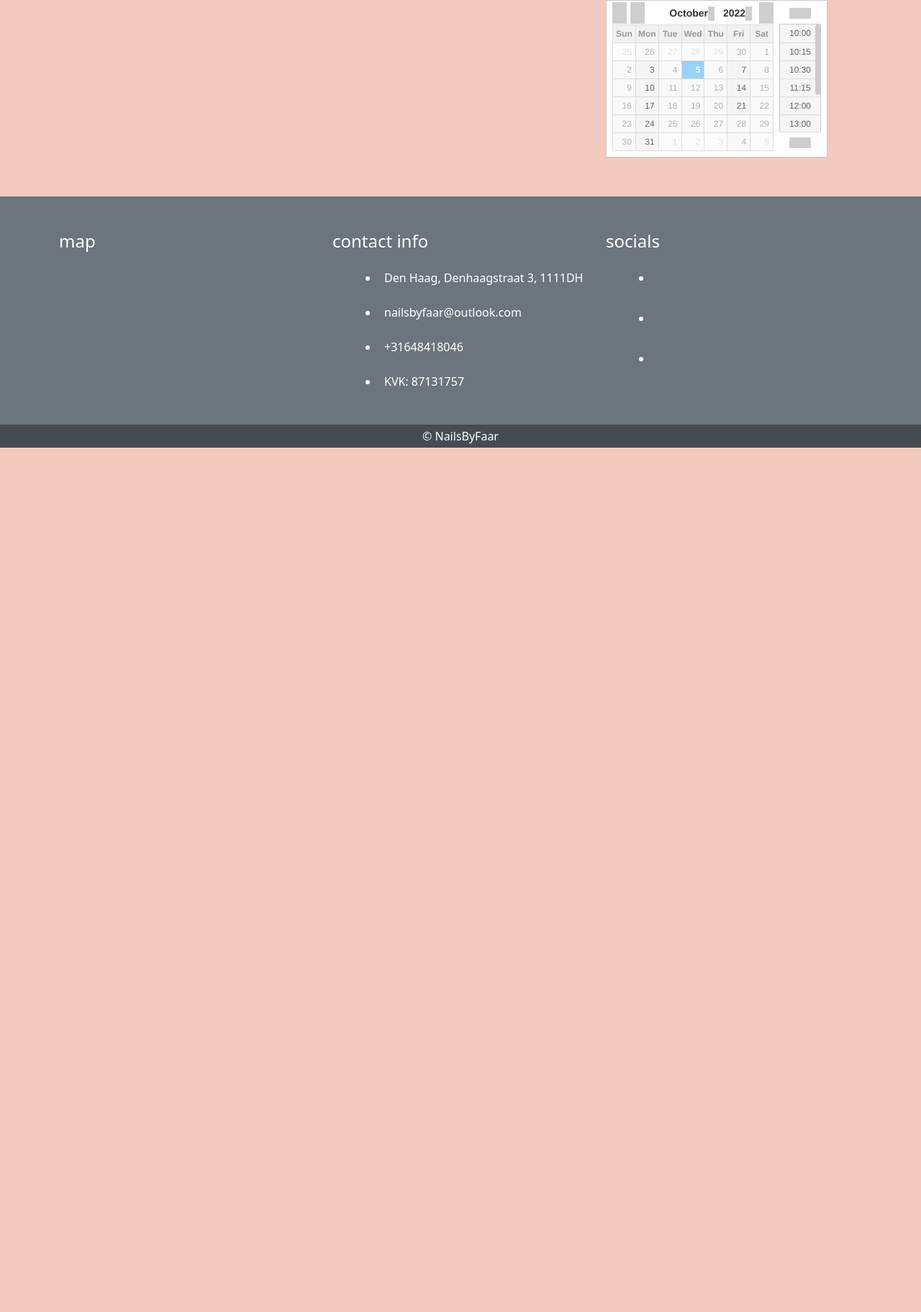
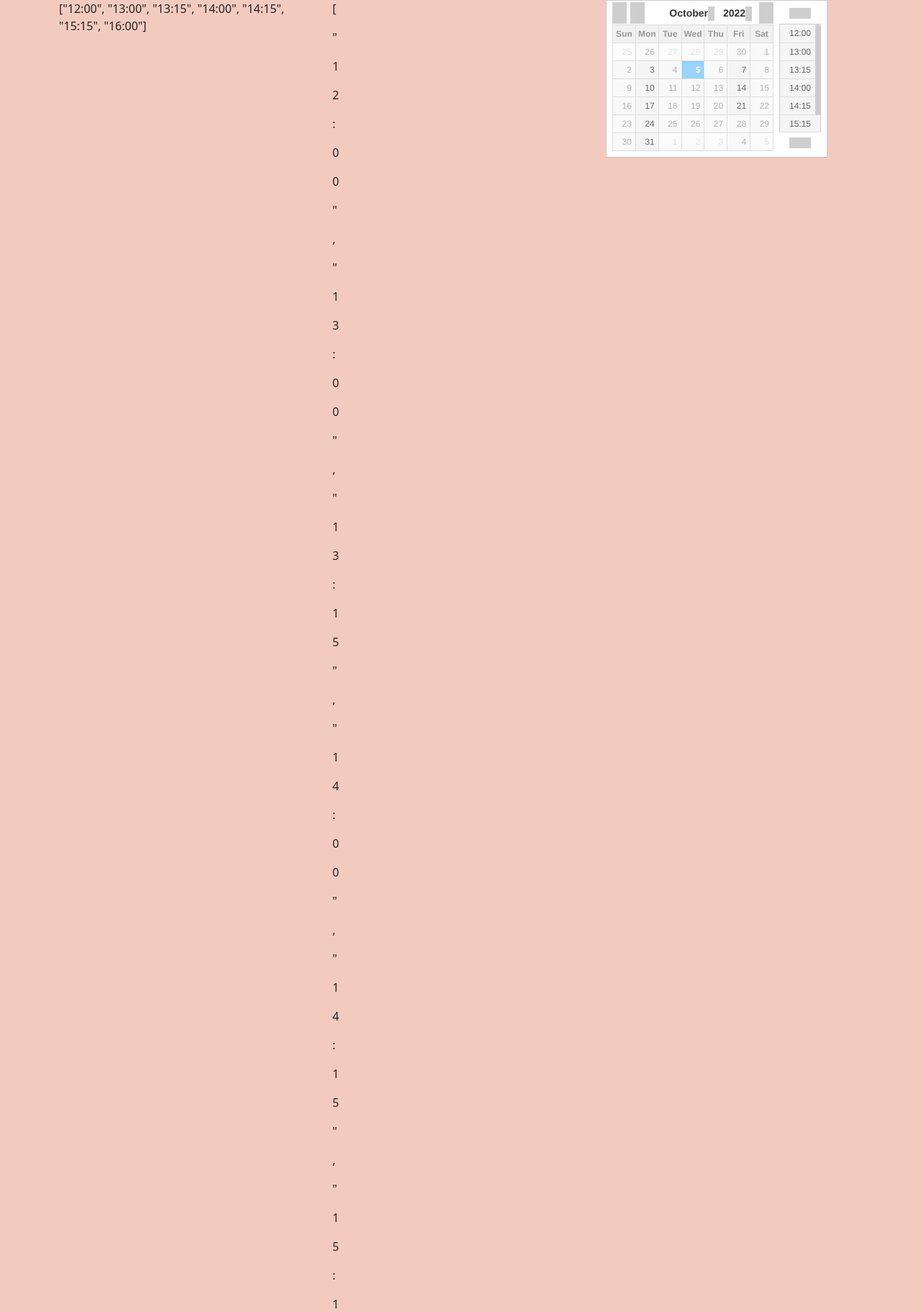
Before and after one commit to DOdrums/PortfolioProjectFour, a Django app: page /book in a window 1280 px wide. Shown: the part 112-1935 px from the top of the page at 72% size. Before the commit the page ends 734 px from the top, so only its background shows below. Run offline with Django 3.2, Linux system fonts and the light colour scheme; data comes from the database, SQL or seed files in the repository; both versions use the stored data as it was after the commit; some libraries are stand-ins or nearby versions; grey boxes are pictures that could not be loaded.

Commit message:
Changes in models, views, admin, datpicker, book: - tweak planning model - add view for passing allow_times to datepicker - display planning model in admin - make times variable in book.html stemming from planning model - use times variable for datepicker

```diff
--- a/salon/models.py
+++ b/salon/models.py
@@ -13,5 +13,5 @@ class Treatment(models.Model):
     display = models.BooleanField(default=False)
 
 class Planning(models.Model):
-    validate_times = RegexValidator(r'^(?:[01]\d|2[1-3]):[0-5]\d(?::[0-5]\d)?(?:,(?:[01]\d|2[1-3]):[0-5]\d(?::[0-5]\d)?)*$', 'Please enter comma seperated times, like so: 12:00, 13:15')
+    validate_times = RegexValidator(r'^(?:[01]\d|2[1-3]):[0-5]\d(?::[0-5]\d)?(?:,(?:[01]\d|2[1-3]):[0-5]\d(?::[0-5]\d)?)*$', 'Please enter comma seperated times, without spaces, like so: 12:00,13:15')
     allow_times = models.TextField(default="", validators=[validate_times])
--- a/salon/views.py
+++ b/salon/views.py
@@ -1,6 +1,7 @@
 from django.shortcuts import render
 from django.views import View
-from .models import Treatment
+from .models import Treatment, Planning
+import json
 
 
 # Create your views here.
@@ -14,4 +15,7 @@ class HomePage(View):
 class BookingModule(View):
 
     def get(self, request):
-        return render(request, "book.html")
+        queryset = list(Planning.objects.order_by("allow_times").values())
+        plan_list = queryset[0]["allow_times"].split(",")
+        planning = {"planning": json.dumps(plan_list)}
+        return render(request, "book.html", context=planning)
--- a/static/js/datepicker.js
+++ b/static/js/datepicker.js
@@ -4,17 +4,7 @@ jQuery('#datepicker').datetimepicker({
     lang:'en',
     step: 5,
     todayButton:true,
-    allowTimes: [
-      '10:00',
-      '10:15',
-      '10:30',
-      '11:15',
-      '12:00',
-      '13:00',
-      '15:30',
-      '15:45',
-      '16:00',
-    ],
+    allowTimes: times,
     disabledWeekDays: [
       0, 2, 3, 4, 6
     ],
--- a/templates/book.html
+++ b/templates/book.html
@@ -4,14 +4,23 @@
 {% block content %}
 <div class="container">
     <div class="row">
-        <div class="col-lg-4 col-12"></div>
-        <div class="col-lg-4 col-12"></div>
-        <div class="col-lg-4 col-12">
+        <div class="col-md-4 col-12">
+            <p>{{ planning }}</p>
+        </div>
+        <div class="col-md-4 col-12">
+            {% for plan in planning %}
+            <p>{{ plan }}</p>
+            {% endfor %}
+        </div>
+        <div class="col-md-4 col-12">
             <div id="datepicker"></div>
         </div>
     </div>
 </div>
 <link rel="stylesheet" type="text/css" href="{% static 'css/jquery.datetimepicker.css' %}" />
+<script>
+    var times = JSON.parse("{{ planning|escapejs }}");
+</script>
 <script src="https://code.jquery.com/jquery-3.6.0.js"></script>
 <script src="{% static 'js/jquery.datetimepicker.full.min.js' %}"></script>
 <script src="{% static 'js/datepicker.js' %}"></script>
```
Also changed, not shown: salon/admin.py (+6 -1 lines), db.sqlite3, salon/migrations/0006_alter_planning_allow_times.py (added).
